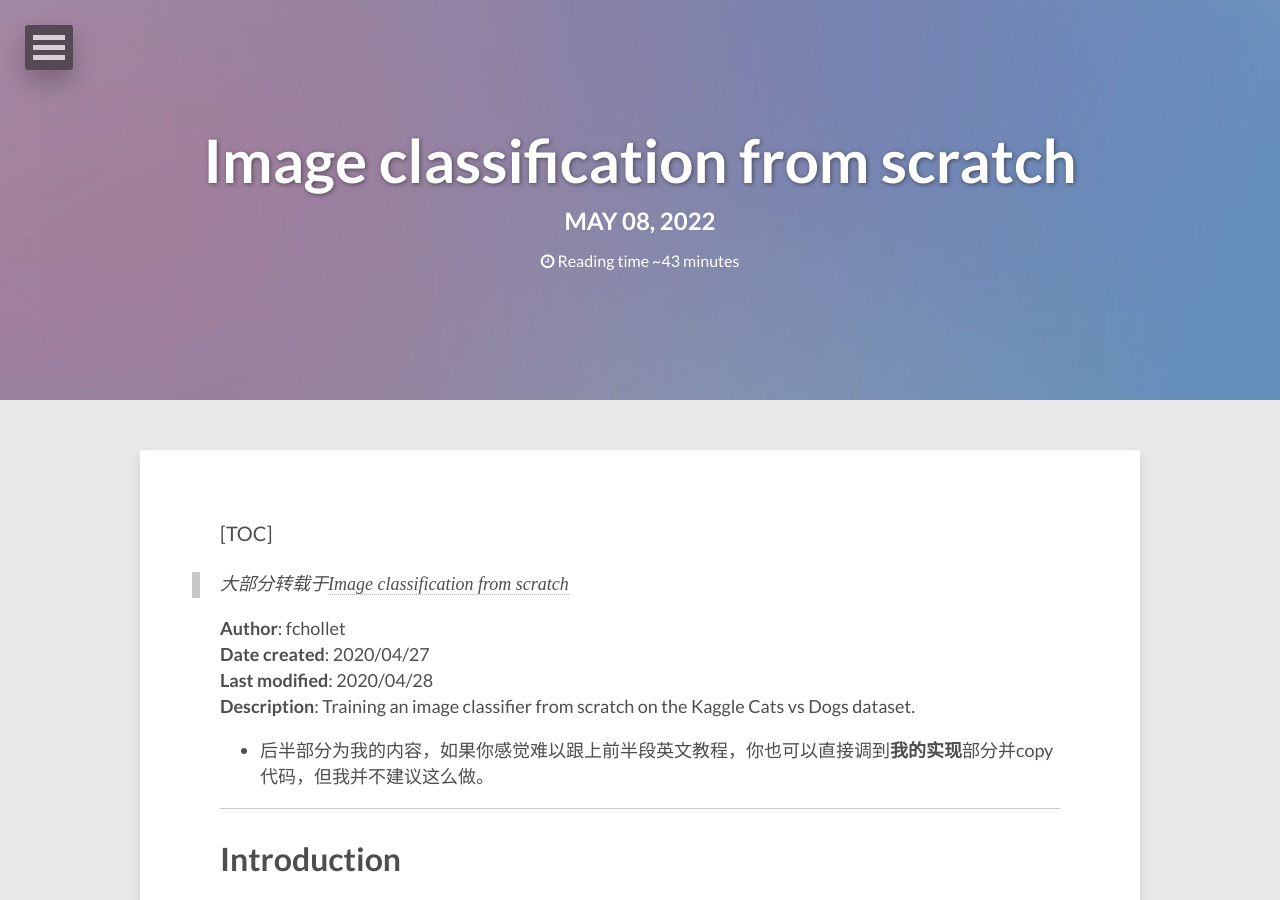
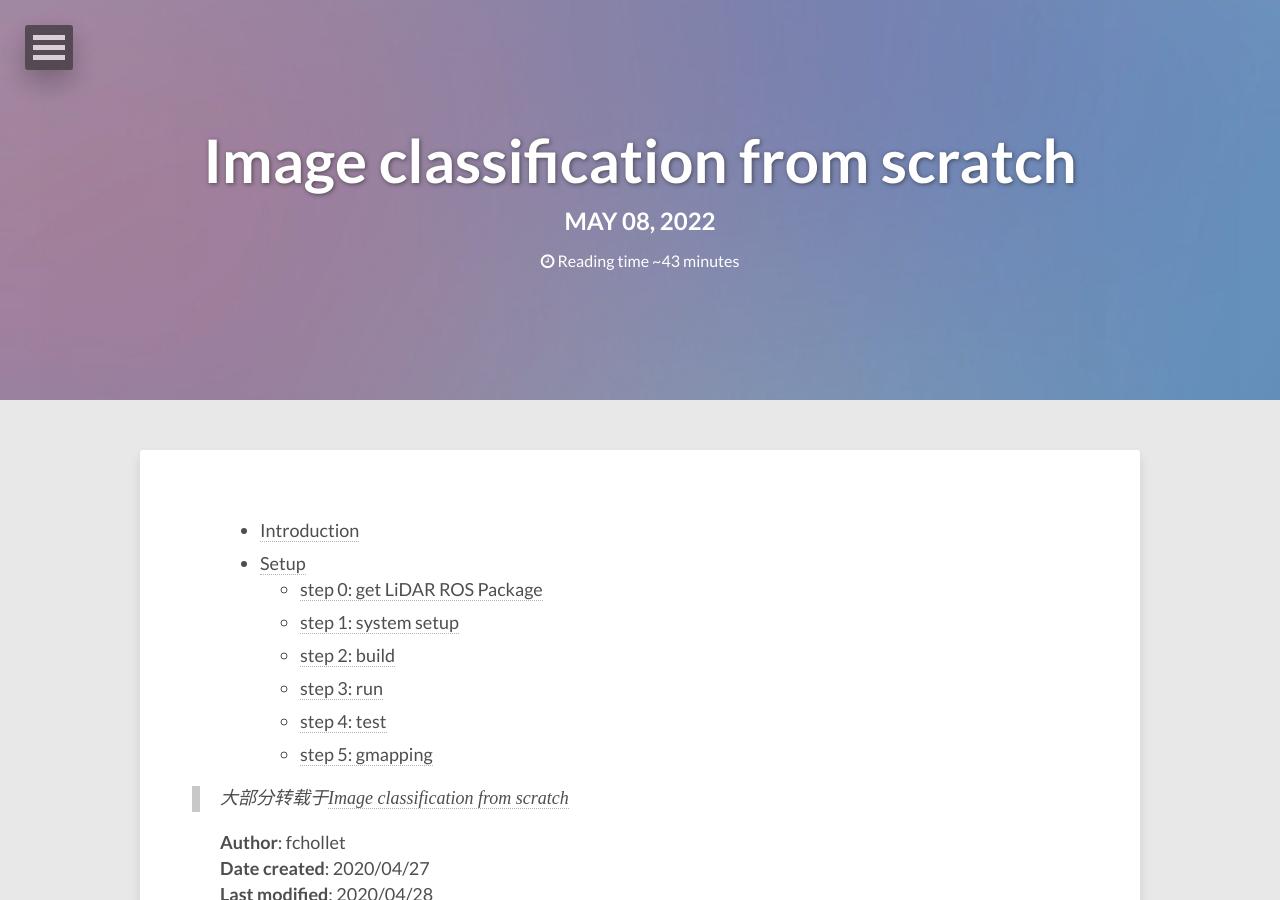
Before and after one commit to lucameng/lucameng.github.io, a Jekyll site: the page built from _posts/2022-05-08-Image-classification-from-scratch.md, in a window 1280 px wide and 900 px high. Built offline with Jekyll 4.4.1, drawn with Linux system fonts in a browser that asks for light colours.

Commit message:
ADD TABLE

```diff
--- a/_posts/2022-05-08-Image-classification-from-scratch.md
+++ b/_posts/2022-05-08-Image-classification-from-scratch.md
@@ -7,7 +7,15 @@ image:
   path: /images/abstract-5.jpg
   feature: abstract-5.jpg
 ---
-[TOC]
+
+- [Introduction](#introduction)
+- [Setup](#setup)
+  - [step 0: get LiDAR ROS Package](#step-0-get-lidar-ros-package)
+  - [step 1: system setup](#step-0-get-lidar-ros-package)
+  - [step 2: build](#step-2-build)
+  - [step 3: run](#step-3-run)
+  - [step 4: test](#step-4-test)
+  - [step 5: gmapping](#step-5-gmapping)
 
 > 大部分转载于[Image classification from scratch](https://keras.io/examples/vision/image_classification_from_scratch/)
 
```
